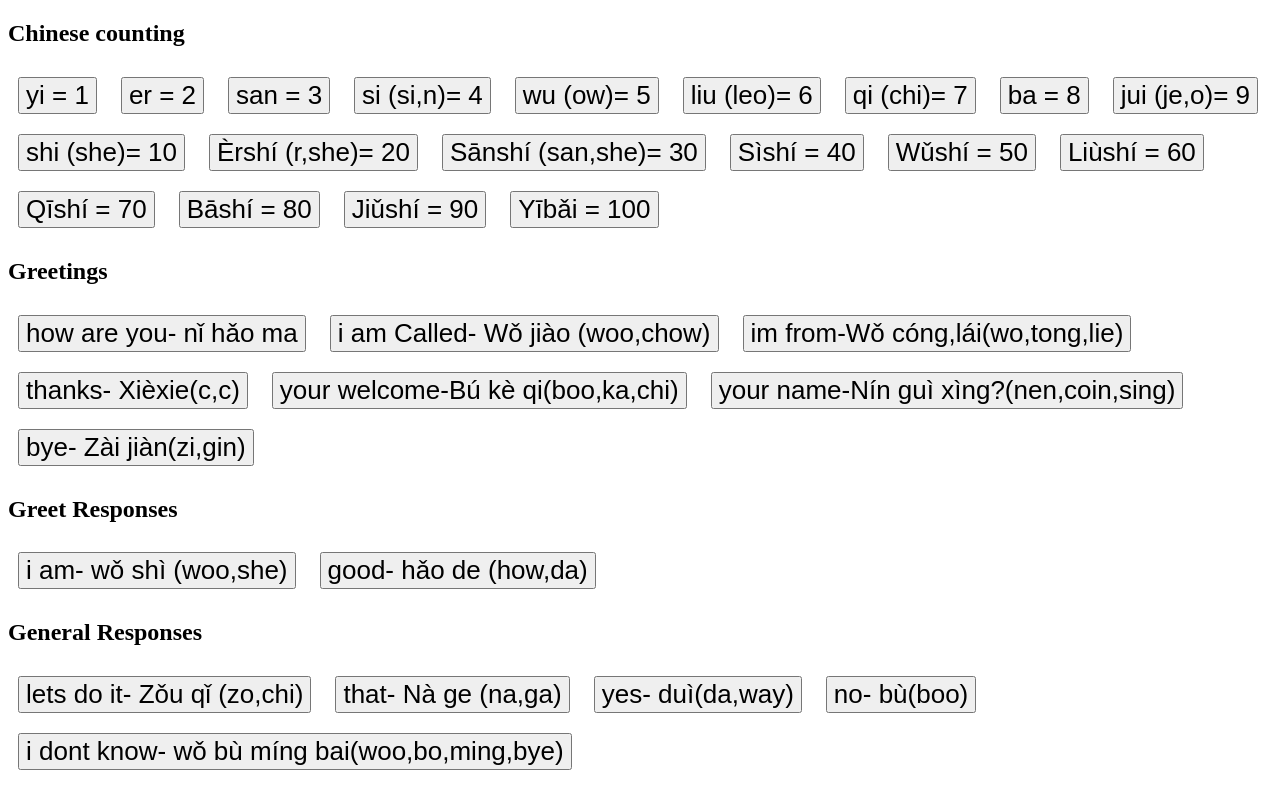
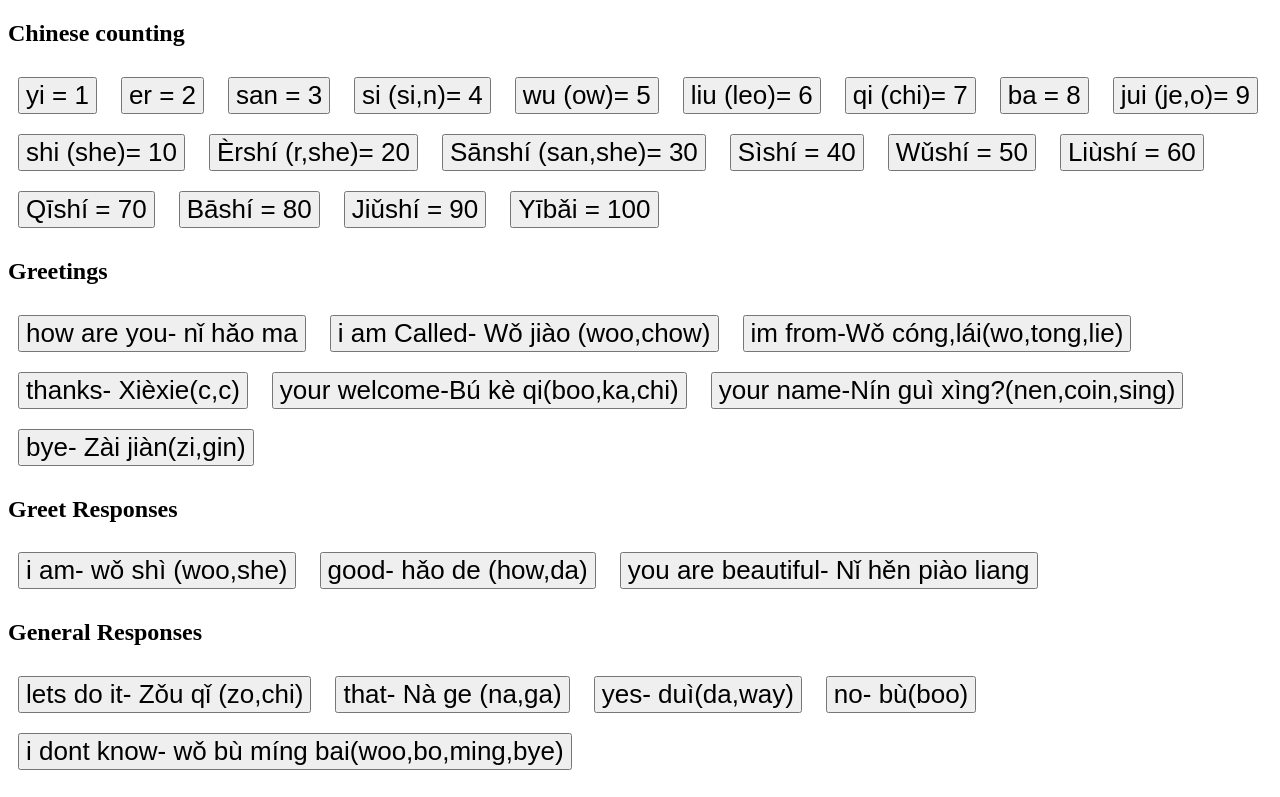
Before and after one commit to ottokafka/chineseSoundBoard, a plain HTML site: page index.html in a window 1280 px wide. Shown: the top 797 px of the page. Drawn offline with Linux system fonts and the light colour scheme.

Commit message:
left was incorrect its fixed now

```diff
--- a/index.html
+++ b/index.html
@@ -125,7 +125,7 @@
 
 
 <!--------------------Nice Comments----------------------->
-
+<button onclick="playYouAreBeautiful()">you are beautiful- Nǐ hěn piào liang</button>
 
 
 
```
